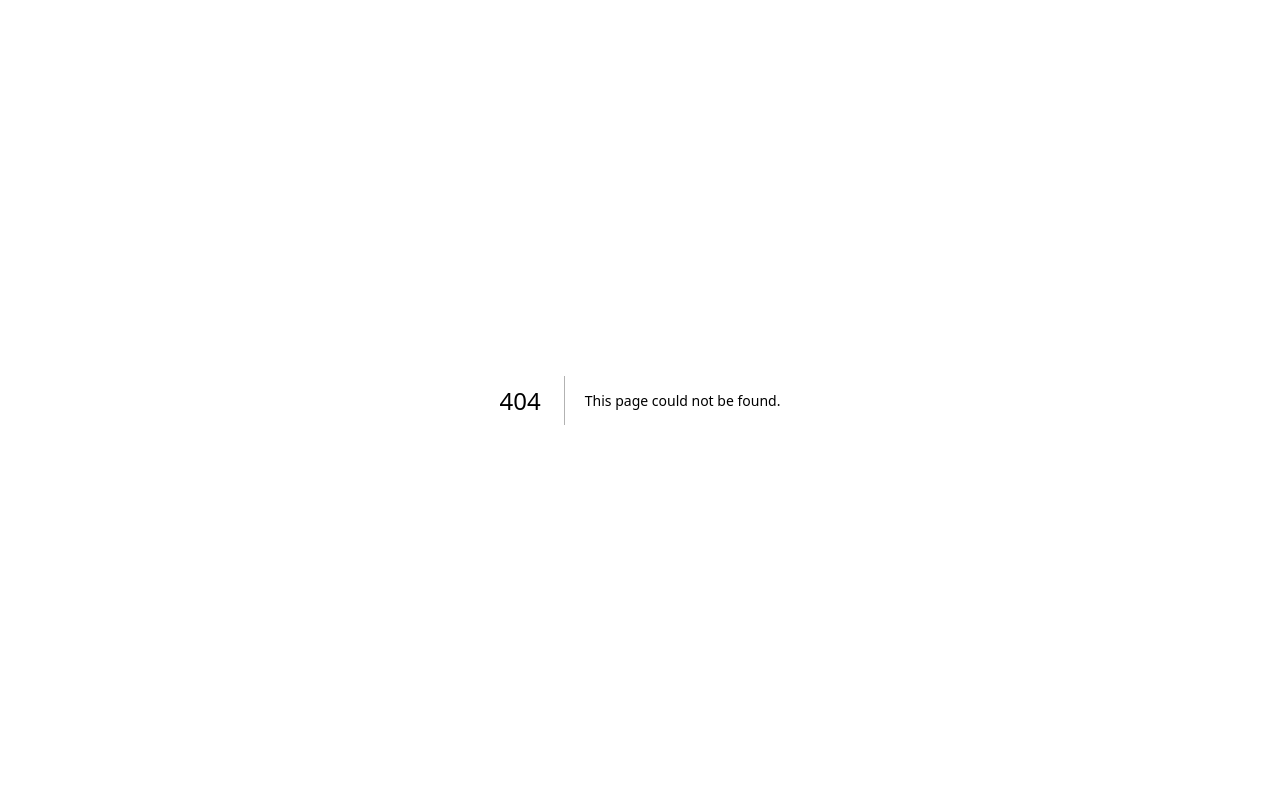
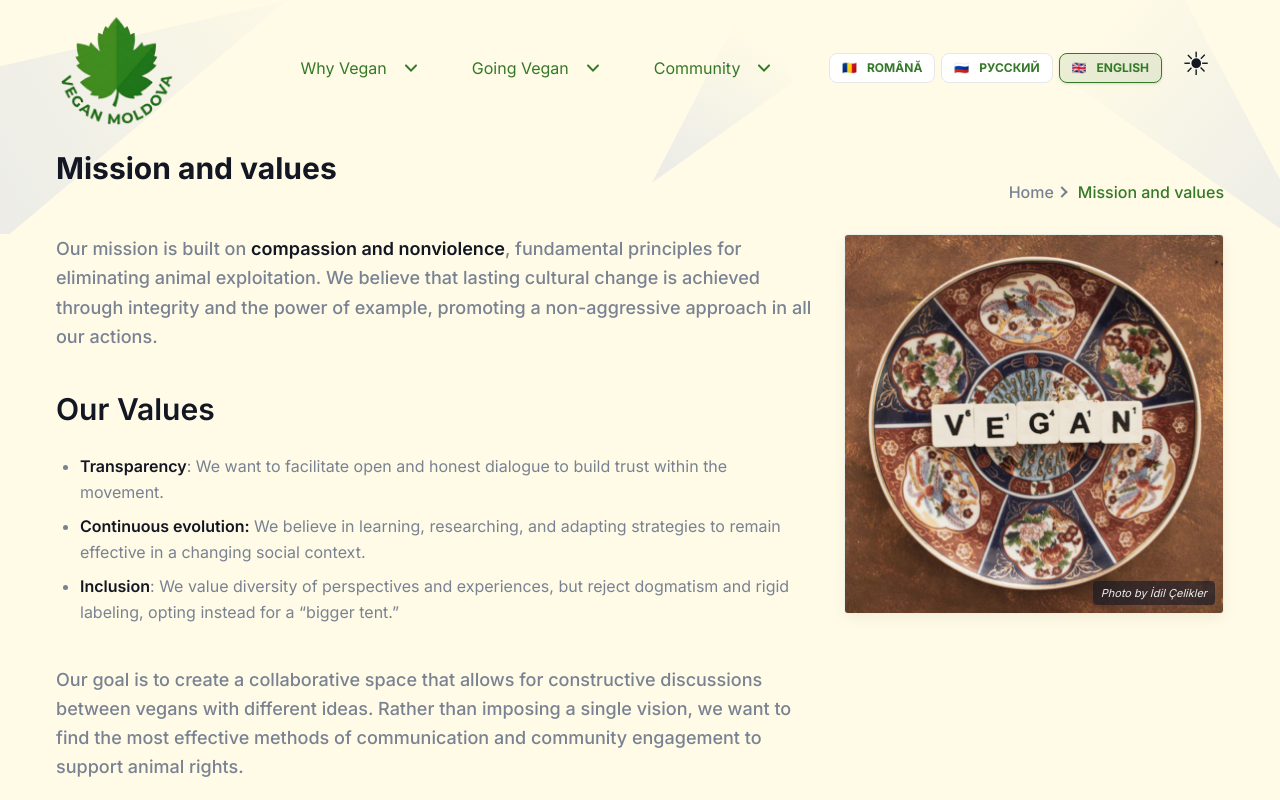
Before and after one commit to AnimalLiberationTech/veg-md, a Next.js app: page /en/community/values in a window 1280 px wide. Before the commit this address had no page. Shown: the top 800 px of the page. Built offline with nearby package versions, Linux system fonts and the light colour scheme.

Commit message:
add mission page

```diff
--- /dev/null
+++ b/src/app/[locale]/community/values/page.tsx
@@ -0,0 +1,81 @@
+import Image from "next/image";
+import Breadcrumb from "@/components/Common/Breadcrumb";
+import Markdown from "@/components/Common/Markdown";
+import PhotoCredit from "@/components/Common/PhotoCredit";
+import {supportedLocales} from "@/constants";
+import {Metadata} from "next";
+import {getTranslations} from "next-intl/server";
+import {getPageMetadata} from "@/utils/metadata";
+import {readFile} from "node:fs/promises";
+import path from "node:path";
+
+type Props = {
+  params: Promise<{ locale: string }>;
+};
+
+export async function generateMetadata({params}: Props): Promise<Metadata> {
+  const {locale} = await params;
+  return getPageMetadata(locale, "valuesPage");
+}
+
+export function generateStaticParams() {
+  return supportedLocales.map((locale) => ({locale}));
+}
+
+const markdownByLocale: Record<string, string> = {
+  ro: "values.ro.md",
+  ru: "values.ru.md",
+  en: "values.en.md",
+};
+
+const contentRoot = path.join(process.cwd(), "src", "markdown", "community");
+
+async function readValuesMarkdown(locale: string): Promise<string> {
+  const fileName = markdownByLocale[locale] ?? markdownByLocale.en;
+  const filePath = path.join(contentRoot, fileName);
+  return readFile(filePath, "utf8");
+}
+
+const ValuesPage = async ({params}: Props) => {
+  const {locale} = await params;
+  const t = await getTranslations({locale, namespace: "valuesPage"});
+  const homeT = await getTranslations({locale, namespace: "homePage"});
+  const markdown = await readValuesMarkdown(locale);
+
+  return (
+    <>
+      <Breadcrumb
+        homePageName={homeT("title")}
+        pageName={t("title")}
+        description=""
+        homeHref={`/${locale}`}
+      />
+      <section className="pb-16 md:pb-20 lg:pb-28">
+        <div className="container">
+          <div className="grid items-start gap-8 lg:grid-cols-[minmax(0,1fr)_380px]">
+            <div className="min-w-0">
+              <Markdown content={markdown} />
+            </div>
+            <aside className="relative overflow-hidden rounded-sm border border-dark/10 bg-white shadow-three dark:border-white/10 dark:bg-black dark:shadow-none">
+              <div className="relative aspect-square w-full">
+                <Image
+                  src="/images/values/pexels-idilcelikler-33606841.jpg"
+                  alt={t("imageAlt")}
+                  fill
+                  className="object-cover object-center"
+                />
+                <PhotoCredit
+                  creditLabel="Photo by İdil Çelikler"
+                  creditHref="https://www.pexels.com/@idilcelikler/"
+                  className="absolute bottom-2 right-2 rounded bg-black/60 px-2 py-1 text-[11px] italic text-white/90 hover:underline"
+                />
+              </div>
+            </aside>
+          </div>
+        </div>
+      </section>
+    </>
+  );
+};
+
+export default ValuesPage;
--- a/src/components/Header/menuData.tsx
+++ b/src/components/Header/menuData.tsx
@@ -59,18 +59,24 @@ const menuData: Menu[] = [
     submenu: [
       {
         id: 31,
+        titleKey: "values",
+        path: "/community/values",
+        newTab: false,
+      },
+      {
+        id: 32,
         titleKey: "activities",
         path: "/community/activities",
         newTab: false,
       },
       {
-        id: 32,
+        id: 33,
         titleKey: "partnersAndFriends",
         path: "/community/friends",
         newTab: false,
       },
       {
-        id: 33,
+        id: 34,
         titleKey: "weInTelegram",
         newTab: true,
         newTabUrl: veganMoldovaTgGroupUrl,
--- a/src/components/Hero/index.tsx
+++ b/src/components/Hero/index.tsx
@@ -123,8 +123,8 @@ const Hero = () => {
                   <Image
                     src={currentSlide.src}
                     alt={currentSlide.creditLabel}
-                    width={320}
-                    height={427}
+                    width={720}
+                    height={960}
                     className="h-auto w-full object-cover"
                     priority
                   />
--- /dev/null
+++ b/src/markdown/community/values.en.md
@@ -0,0 +1,9 @@
+Our mission is built on **compassion and nonviolence**, fundamental principles for eliminating animal exploitation. We believe that lasting cultural change is achieved through integrity and the power of example, promoting a non-aggressive approach in all our actions.
+
+## Our Values
+
+* **Transparency**: We want to facilitate open and honest dialogue to build trust within the movement.
+* **Continuous evolution:** We believe in learning, researching, and adapting strategies to remain effective in a changing social context.
+* **Inclusion**: We value diversity of perspectives and experiences, but reject dogmatism and rigid labeling, opting instead for a “bigger tent.”
+
+Our goal is to create a collaborative space that allows for constructive discussions between vegans with different ideas. Rather than imposing a single vision, we want to find the most effective methods of communication and community engagement to support animal rights.
--- /dev/null
+++ b/src/markdown/community/values.ro.md
@@ -0,0 +1,9 @@
+Misiunea noastră este construită pe **compasiune și nonviolență**, principii fundamentale pentru eliminarea exploatării animalelor. Credem că o schimbare culturală durabilă se obține prin integritate și prin puterea exemplului, promovând o abordare lipsită de agresivitate în toate acțiunile noastre.
+
+## Valorile noastre
+
+* **Transparență:** dorim să faciltăm un dialog deschis și onest pentru a construi încredere în cadrul mișcării.
+* **Evoluție continuă:** credem în învățare, cercetare și adaptare a strategiilor pentru a rămâne eficienți într-un context social în schimbare.
+* **Incluziune:** prețuim diversitatea de perspective și experiențe, însă respingem dogmatismul și etichetarea rigidă, optând în schimb pentru un „cort mai mare”.
+
+Scopul nostru este să creăm un spațiu de colaborare care să permită discuții constructive între vegani cu idei diferite. În loc să impunem o singură viziune, vrem să găsim cele mai eficiente metode de comunicare și implicare comunitară pentru a sprijini drepturile animalelor.
--- /dev/null
+++ b/src/markdown/community/values.ru.md
@@ -0,0 +1,9 @@
+Наша миссия основана на **сострадании и ненасилии** — ключевых принципах для искоренения эксплуатации животных. Мы считаем, что устойчивые культурные изменения достигаются благодаря честности и силе личного примера, придерживаясь во всем неагрессивного подхода.
+
+## Наши ценности
+
+* **Прозрачность**: мы стремимся к открытому и честному диалогу для укрепления доверия внутри движения.
+* **Непрерывное развитие**: мы верим в обучение, исследования и адаптацию стратегий, чтобы оставаться эффективными в меняющемся социальном контексте.
+* **Инклюзивность**: мы ценим разнообразие точек зрения и опыта, и отвергаем догматизм и жесткие ярлыки, предпочитая широкие коалиции.
+
+Наша цель — создать пространство для конструктивной дискуссии между веганами с разными взглядами. Вместо того чтобы навязывать единое видение, мы хотим найти наиболее эффективные методов коммуникации и вовлечения сообщества в защиту прав животных.
--- a/src/translations/en.json
+++ b/src/translations/en.json
@@ -34,6 +34,11 @@
     "description": "Organizations and people supporting our community.",
     "title": "Friends and Partners"
   },
+  "valuesPage": {
+    "title": "Mission and values",
+    "description": "What our community stands for: compassion, transparency, continuous evolution, and inclusion.",
+    "imageAlt": "Colorful ceramic plate with vegan message"
+  },
   "contactCard": {
     "writeUs": "Get in Touch",
     "telegram": "Join Our Telegram Community"
@@ -53,6 +58,7 @@
     "blog": "Blog",
     "community": "Community",
     "activities": "Activities",
+    "values": "Values",
     "health": "Health",
     "partnersAndFriends": "Partners and Friends",
     "weInTelegram": "We in Telegram",
--- a/src/translations/ro.json
+++ b/src/translations/ro.json
@@ -34,6 +34,11 @@
     "description": "Organizații și persoane care susțin comunitatea noastră.",
     "title": "Prieteni și parteneri"
   },
+  "valuesPage": {
+    "title": "Misiunea și valorile",
+    "description": "Pe ce se bazează comunitatea noastră: compasiune, transparență, evoluție continuă și incluziune.",
+    "imageAlt": "Colorful ceramic plate with vegan message"
+  },
   "contactCard": {
     "writeUs": "Scrie-ne",
     "telegram": "Alătură-te comunității noastre în Telegram"
@@ -53,6 +58,7 @@
     "blog": "Blog",
     "community": "Comunitate",
     "activities": "Activități",
+    "values": "Valori",
     "health": "Sănătate",
     "partnersAndFriends": "Parteneri și prieteni",
     "weInTelegram": "Noi în Telegram",
--- a/src/translations/ru.json
+++ b/src/translations/ru.json
@@ -24,7 +24,7 @@
     "digitalProjectsTitle": "Цифровые и медиа проекты",
     "digitalProjectsDescription": "Мы работаем над цифровыми проектами, цель которых — помочь людям вокруг нас узнать правду о животноводстве и популяризировать веганский образ жизни в интернете. Мы также стремимся сплотить веганов, чтобы стать более эффективной силой для трансформации нашего общества.",
     "digitalProjectsImageAlt": "Цифровые и медиа проекты",
-    "title": "Активности сообщества"
+    "title": "Жизнь сообщества"
   },
   "homePage": {
     "title": "Домой",
@@ -33,6 +33,11 @@
   "partnersAndFriendsPage": {
     "description": "Организации и люди, поддерживающие наше сообщество.",
     "title": "Друзья и партнёры"
+  },
+  "valuesPage": {
+    "title": "Миссия и ценности",
+    "description": "На чем строится наше сообщество: сострадание, прозрачность, непрерывное развитие и инклюзивность.",
+    "imageAlt": "Colorful ceramic plate with vegan message"
   },
   "contactCard": {
     "writeUs": "Напиши нам",
@@ -52,7 +57,8 @@
     "animals": "Животные",
     "blog": "Блог",
     "community": "Сообщество",
-    "activities": "Активности",
+    "activities": "Жизнь",
+    "values": "Ценности",
     "health": "Здоровье",
     "partnersAndFriends": "Партнёры и друзья",
     "weInTelegram": "Мы в Telegram",
```
Also changed, not shown: public/images/values/pexels-idilcelikler-33606841.jpg (added).
